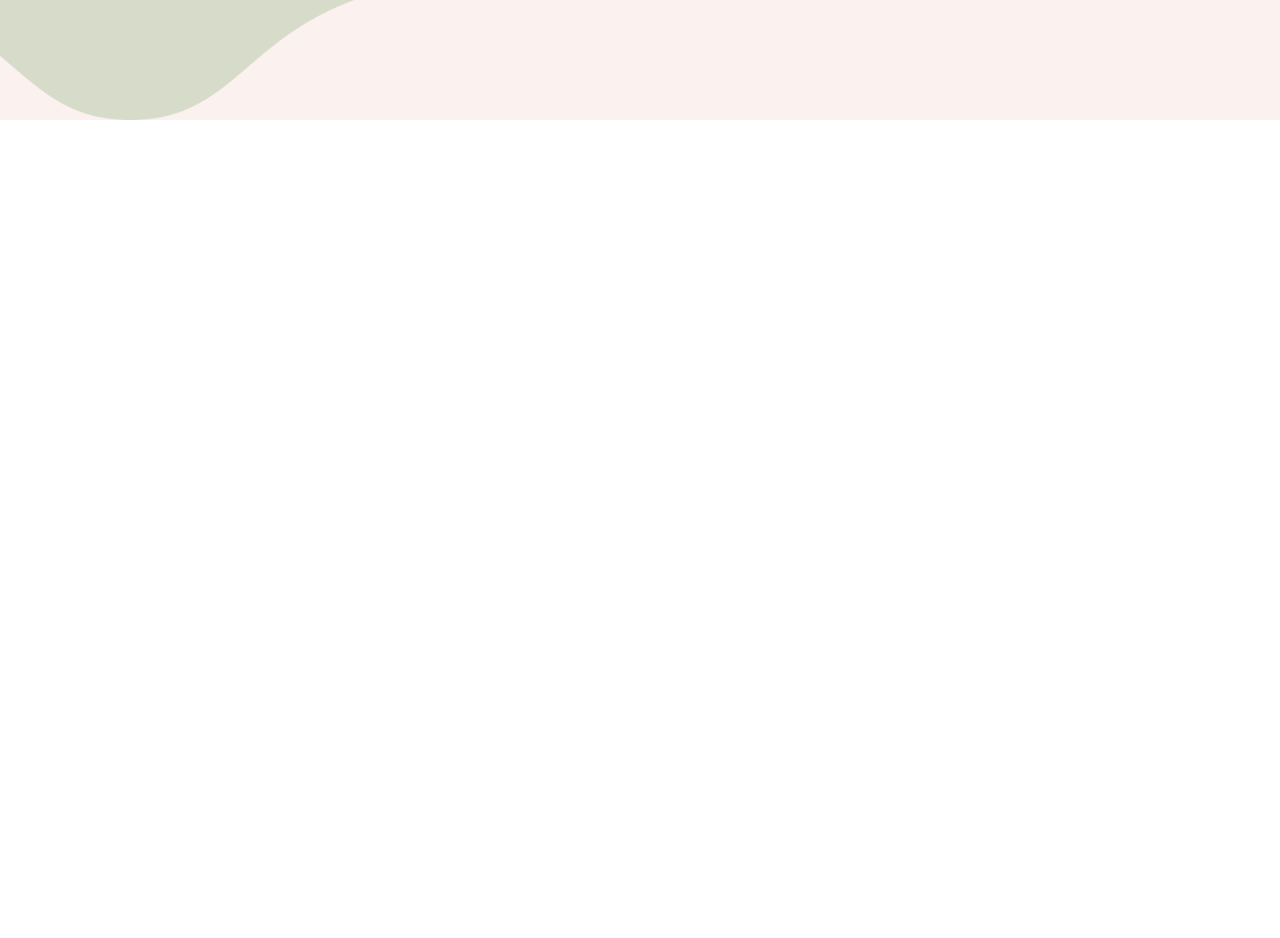
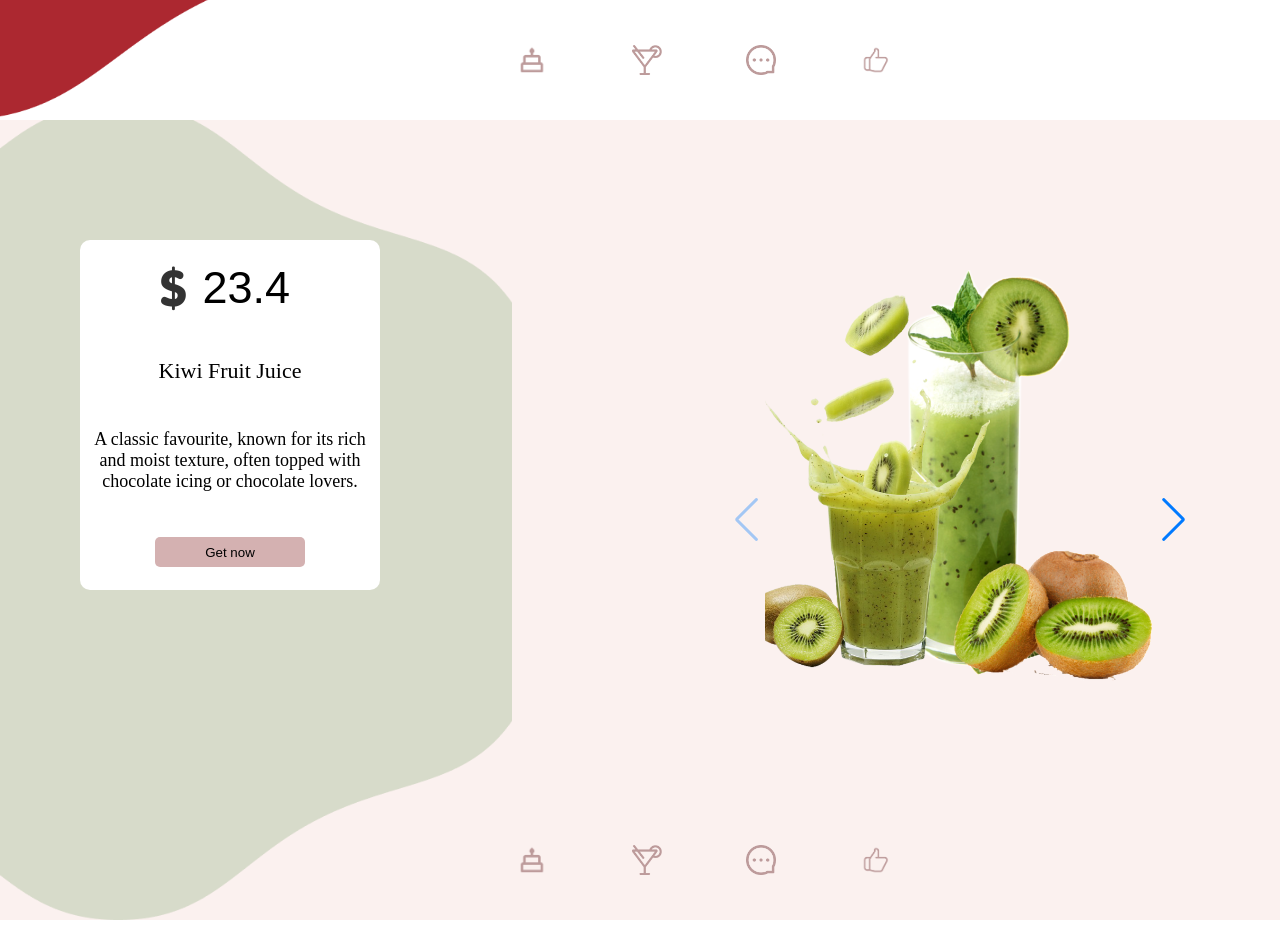
Before and after one commit to De-Natural/My-Cake-with-react, a React (Vite) app: page / in a window 1280 px wide. Shown: the part 680-1618 px from the top of the page. Before the commit the page ends 818 px from the top, so only its background shows below. Built offline with nearby package versions, Linux system fonts and the light colour scheme.

Commit message:
round up

```diff
--- a/index.html
+++ b/index.html
@@ -14,3 +14,5 @@
 
 <img src="" alt="">
 <img src="" alt="">
+<img src="" alt="">
+<img src="" alt="">
--- a/src/App.jsx
+++ b/src/App.jsx
@@ -8,7 +8,7 @@ function App() {
 
   return (
     <>
-      {/* <Dashboard /> */}
+      <Dashboard />
       <Juice />
     </>
   )
--- a/src/components/Juice.jsx
+++ b/src/components/Juice.jsx
@@ -1,56 +1,84 @@
 import React, { useState, useEffect } from 'react';
-import '../css/juice.css'
-import Juiceleft from './Juiceleft'
-import JuiceRight from './JuiceRight'
+import '../css/juice.css';
+import Juiceleft from './Juiceleft';
+import JuiceRight from './JuiceRight';
 
 function Juice() {
-  const [currentSlide, setCurrentSlide] = useState(0);
+  const [currentSlide, setCurrentSlide] = useState(0); // Shared state
 
   const juices = [
     {
       value: 23.4,
       title: "Kiwi Fruit Juice",
-      description: "A classic favourite, known for its rich and moist texture, often topped with chocolate icing or chocolate lovers."
+      description: "A classic favourite, known for its rich and moist texture, often topped with chocolate icing or chocolate lovers.",
+      bgImage: "/src/assets/Vector-Lemon-map.png",
+      bgColor: "#FBF1EF"
     },
     {
       value: 19.9,
       title: "Pineapple Juice",
-      description: "Refreshing and sweet, a tropical delight for juice lovers."
+      description: "Refreshing and sweet, a tropical delight for juice lovers.",
+      bgImage: "/src/assets/Vector-Orange-map.png",
+      bgColor: "#FBF1EF"
     },
     {
       value: 15.5,
       title: "Orange Juice",
-      description: "A citrusy classic, full of Vitamin C and bursting with freshness."
+      description: "A citrusy classic, full of Vitamin C and bursting with freshness.",
+      bgImage: "/src/assets/Vector-Pinepple-map.png",
+      bgColor: "#FBF1EF"
     },
     {
       value: 12.3,
       title: "Strawberry Juice",
-      description: "Sweet and tangy, a favorite blend of freshness and flavor."
+      description: "Sweet and tangy, a favorite blend of freshness and flavor.",
+      bgImage: "/public/assets/Vector-Straw-berry-map.png",
+      bgColor: "#FBF1EF"
     }
   ];
 
-  // Update the current slide index
+  // Ensure the currentSlide doesn't exceed the array length
+  const currentJuice = juices[currentSlide] || { value: 0, title: "Juice not found", description: "", bgColor: "#ffffff" };
+
   const handleSlideChange = (swiper) => {
-    console.log("Slide changed to:", swiper.activeIndex);
-    setCurrentSlide(swiper.activeIndex);
+    const totalSlides = juices.length;
+    const newSlideIndex = swiper.activeIndex;
+    const wrappedIndex = newSlideIndex % totalSlides;
+    setCurrentSlide(wrappedIndex);
   };
 
   useEffect(() => {
     console.log("Current slide has been updated:", currentSlide);
-    console.log("Current Juice Info:", juices[currentSlide]?.title, juices[currentSlide]?.value, juices[currentSlide]?.description);
+    console.log("Current Juice Info:", currentJuice.title, currentJuice.value, currentJuice.description);
   }, [currentSlide]);
 
   return (
-    <div className='Juice-class'>
+    <div className='Juice-class' style={{ backgroundColor: currentJuice.bgColor }}> {/* Apply dynamic background color */}
       <Juiceleft
-       value={juices[currentSlide]?.value}
-       title={juices[currentSlide]?.title}
-       description={juices[currentSlide]?.description}
+        value={currentJuice.value}
+        title={currentJuice.title}
+        description={currentJuice.description}
+        bgImage={currentJuice.bgImage}
       />
-      <JuiceRight onSildeChange={handleSlideChange} />
+
+      <JuiceRight onSlideChange={handleSlideChange} />
+      <div className="selection">
+        <div className="icons">
+          <img src="/src/assets/material-symbols_cake-outline cake-icon.png" alt="" style={{height: '30px', width: '30px', cursor: 'pointer'}} />
+          </div>
+        <div className="icons">
+          <img src="/src/assets/Vector-drink-icon.png" alt="" style={{height: '30px', width: '30px', cursor: 'pointer'}} />
+        </div>
+        <div className="icons">
+          <img src="/src/assets/Vector-chat-icon.png" alt="" style={{height: '30px', width: '30px', cursor: 'pointer'}} />
+        </div>
+        <div className="icons">
+          <img src="/src/assets/heroicons-outline_thumb-up thumbUp-icon.png" alt="" style={{height: '30px', width: '30px', cursor: 'pointer'}} />
+        </div>
+      </div>
     </div>
+  );
 
-  )
 }
 
-export default Juice
+export default Juice;
--- a/src/components/JuiceRight.jsx
+++ b/src/components/JuiceRight.jsx
@@ -1,4 +1,4 @@
-import React, { useRef } from 'react';
+import React, { useRef, useState } from 'react';
 import { Navigation, Pagination, Scrollbar, A11y } from 'swiper/modules';
 import { Swiper, SwiperSlide } from 'swiper/react';
 import 'swiper/css';
@@ -8,22 +8,22 @@ import 'swiper/css/scrollbar';
 
 export default function JuiceRight({ onSlideChange }) {
   const swiperRef = useRef(null);
+  const [currentIndex, setCurrentIndex] = useState(0);
+  const [animationClass, setAnimationClass] = useState("fade-in"); // Animation class
 
-  // Handler for slide change
   const handleSlideChange = (swiper) => {
-    const slides = swiperRef.current.swiper.slides;
+    const newIndex = swiper.activeIndex;
 
-    // Clear the active classes from all slides
-    slides.forEach(slide => {
-      slide.classList.remove('active-lemon', 'active-orange');
-    });
+    // Set fade-out animation for the current slide
+    setAnimationClass("fade-out");
 
-    // Add the appropriate class for animation based on the active index
-    if (swiper.activeIndex === 0) {
-      slides[swiper.activeIndex].classList.add('active-lemon');
-    }
-    if (swiper.activeIndex === 2) {
-      slides[swiper.activeIndex].classList.add('active-orange');
+    setTimeout(() => {
+      setCurrentIndex(newIndex);
+      setAnimationClass("fade-in");
+    }, 600);
+
+    if (onSlideChange) {
+      onSlideChange(swiper); // Call external handler if provided
     }
   };
 
@@ -38,18 +38,18 @@ export default function JuiceRight({ onSlideChange }) {
         onSlideChange={handleSlideChange}  // Call slide change handler
         className='juiceSwiper'
       >
-        <SwiperSlide>
+        <SwiperSlide className={animationClass}>
           <div style={{ display: 'flex', justifyContent: 'center' }}>
             <img src="/assets/pngwing-6-Lemon-juice-1.png" alt="Lemon Juice" style={{ height: '80%', width: '50%', left: '30px', position: 'absolute', zIndex: '2' }} />
             <img src="/assets/pngwing-Lemon-juice-2.png" alt="Lemon 2 Juice" style={{ height: '85%', width: '60%', right: '10px', position: 'absolute', zIndex: '-3' }} />
           </div>
         </SwiperSlide>
 
-        <SwiperSlide>
+        <SwiperSlide className={animationClass}>
           <img src="/assets/pngwing- Pineapple-juice.png" alt="Pineapple Juice" style={{ height: '100%', width: '100%' }} />
         </SwiperSlide>
 
-        <SwiperSlide>
+        <SwiperSlide className={animationClass}>
           <div style={{ display: 'flex', justifyContent: 'center' }}>
             <img src="/assets/pngwing-Orange-juice-cup.png" alt="Orange Juice" style={{ height: '60%', width: '80%' }} />
             <img src="/assets/pngwing-4-Orange-juice-friut-right.png" alt="half Orange Juice" style={{ height: '50%', width: '60%', right: '-80px', bottom: '0', position: 'absolute', zIndex: '-1' }} />
@@ -57,22 +57,21 @@ export default function JuiceRight({ onSlideChange }) {
           </div>
         </SwiperSlide>
 
-        <SwiperSlide>
+        <SwiperSlide className={animationClass}>
           <img src="/assets/pngwing-5-Straw-berry-juice.png" alt="Strawberry Juice" />
         </SwiperSlide>
-
-        <SwiperSlide>
+        <SwiperSlide className={animationClass}>
           <div style={{ display: 'flex', justifyContent: 'center' }}>
             <img src="/assets/pngwing-6-Lemon-juice-1.png" alt="Lemon Juice" style={{ height: '80%', width: '50%', left: '30px', position: 'absolute', zIndex: '2' }} />
             <img src="/assets/pngwing-Lemon-juice-2.png" alt="Lemon 2 Juice" style={{ height: '85%', width: '60%', right: '10px', position: 'absolute', zIndex: '-3' }} />
           </div>
         </SwiperSlide>
 
-        <SwiperSlide>
+        <SwiperSlide className={animationClass}>
           <img src="/assets/pngwing- Pineapple-juice.png" alt="Pineapple Juice" style={{ height: '100%', width: '100%' }} />
         </SwiperSlide>
 
-        <SwiperSlide>
+        <SwiperSlide className={animationClass}>
           <div style={{ display: 'flex', justifyContent: 'center' }}>
             <img src="/assets/pngwing-Orange-juice-cup.png" alt="Orange Juice" style={{ height: '60%', width: '80%' }} />
             <img src="/assets/pngwing-4-Orange-juice-friut-right.png" alt="half Orange Juice" style={{ height: '50%', width: '60%', right: '-80px', bottom: '0', position: 'absolute', zIndex: '-1' }} />
@@ -80,7 +79,7 @@ export default function JuiceRight({ onSlideChange }) {
           </div>
         </SwiperSlide>
 
-        <SwiperSlide>
+        <SwiperSlide className={animationClass}>
           <img src="/assets/pngwing-5-Straw-berry-juice.png" alt="Strawberry Juice" />
         </SwiperSlide>
       </Swiper>
--- a/src/components/Juiceleft.jsx
+++ b/src/components/Juiceleft.jsx
@@ -1,19 +1,24 @@
-import React from 'react'
+import React from 'react';
+import { useEffect } from 'react';
 
-export default function Juiceleft({value, title, description}) {
+export default function Juiceleft({ value = 0, title = "Unknown Juice", description = "No description available", bgImage = '' }) {
+  useEffect(() => {
+    console.log("Juiceleft props:", { value, title, description, bgImage });
+  }, [value, title, description, bgImage]);
+
   return (
-    <div className='juiceleft'>
-       <div className="card">
+    <div className="juiceleft" style={{ backgroundImage: `url(${bgImage})`, backgroundSize: 'cover', backgroundPosition: 'center' }}>
+      <div className='card'>
         <div className="amount">
           <span></span>
-          <input type="number" value={value} disabled />
+          <input type="number" value={value || 0} disabled />
         </div>
         <span style={{ fontSize: '22px' }}>{title}</span>
         <p style={{ textAlign: 'center', fontSize: '18px' }}>
-            {description}
+          {description}
         </p>
         <button>Get now</button>
       </div>
     </div>
-  )
+  );
 }
--- a/src/css/juice.css
+++ b/src/css/juice.css
@@ -93,24 +93,46 @@
     object-fit: cover;
   }
 
-  /* Define keyframes for animations */
-  @keyframes scaleUp {
-    0% { transform: scale(1); }
-    50% { transform: scale(1.1); }
-    100% { transform: scale(1); }
+  .selection{
+    height: 40px;
+    width: 40%;
+    /* border: 1px solid blue; */
+    position: absolute;
+    top: 90%;
+    left: 35%;
+    display: flex;
+    justify-content: space-evenly;
   }
 
-  @keyframes fadeIn {
-    from { opacity: 0; }
-    to { opacity: 1; }
+  /* Fade-in animation */
+@keyframes fadeIn {
+  from {
+    opacity: 0;
+    transform: scale(0.5);
   }
+  to {
+    opacity: 0.5;
+    transform: scale(1);
+  }
+}
 
-  /* Lemon Juice animation class */
-  .active-lemon img {
-    animation: scaleUp 1s ease-in-out forwards;
+/* Fade-out animation */
+@keyframes fadeOut {
+  from {
+    opacity: 0.5;
+    transform: scale(1);
   }
+  to {
+    opacity: 1;
+    transform: scale(1.5);
+  }
+}
 
-  /* Orange Juice animation class */
-  .active-orange img {
-    animation: fadeIn 1s ease-in-out forwards;
-  }
+/* Class to apply animation */
+.fade-in {
+  animation: fadeIn 1.5s ease-in-out;
+}
+
+.fade-out {
+  animation: fadeOut 1.5s ease-in-out;
+}
```
